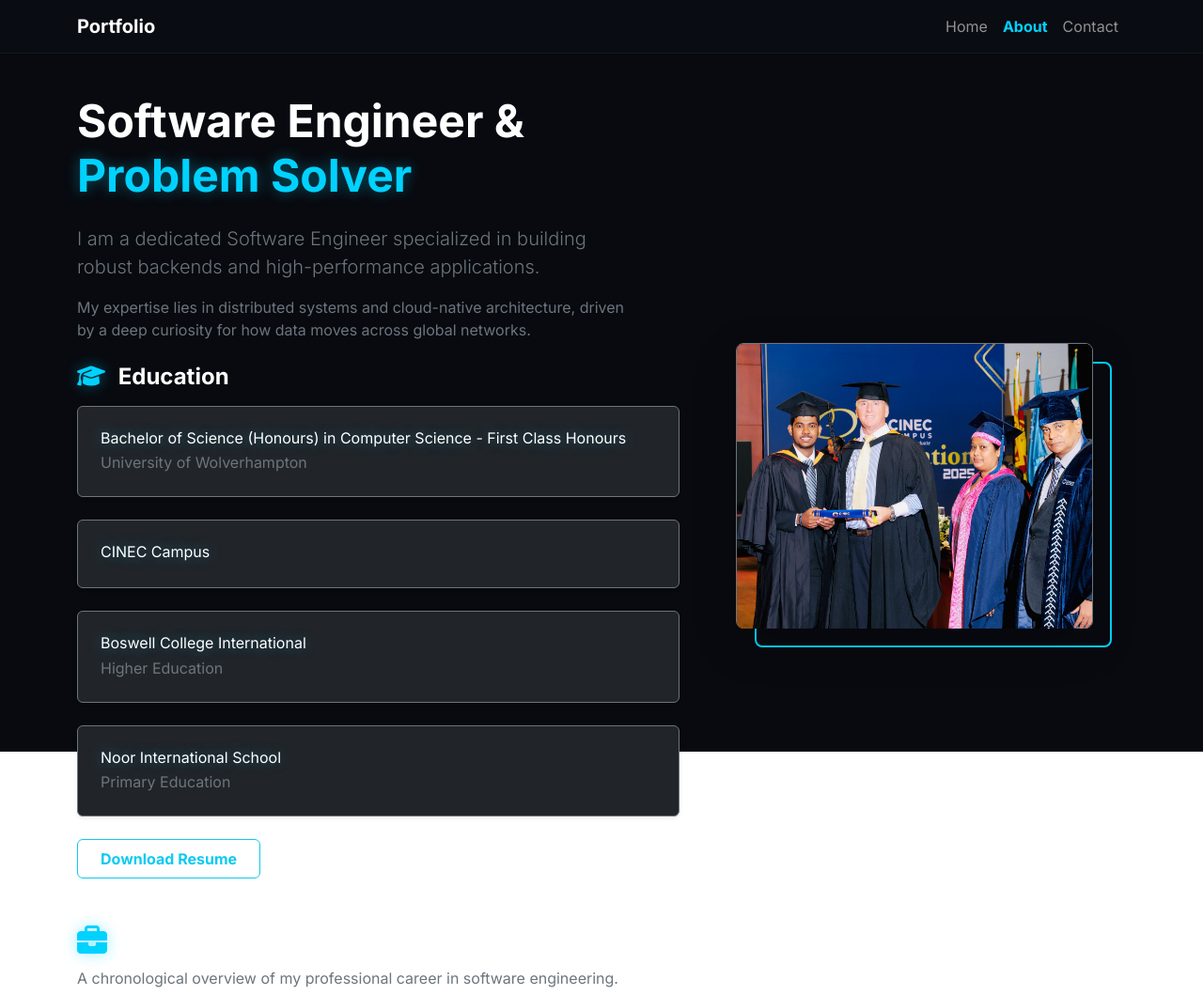
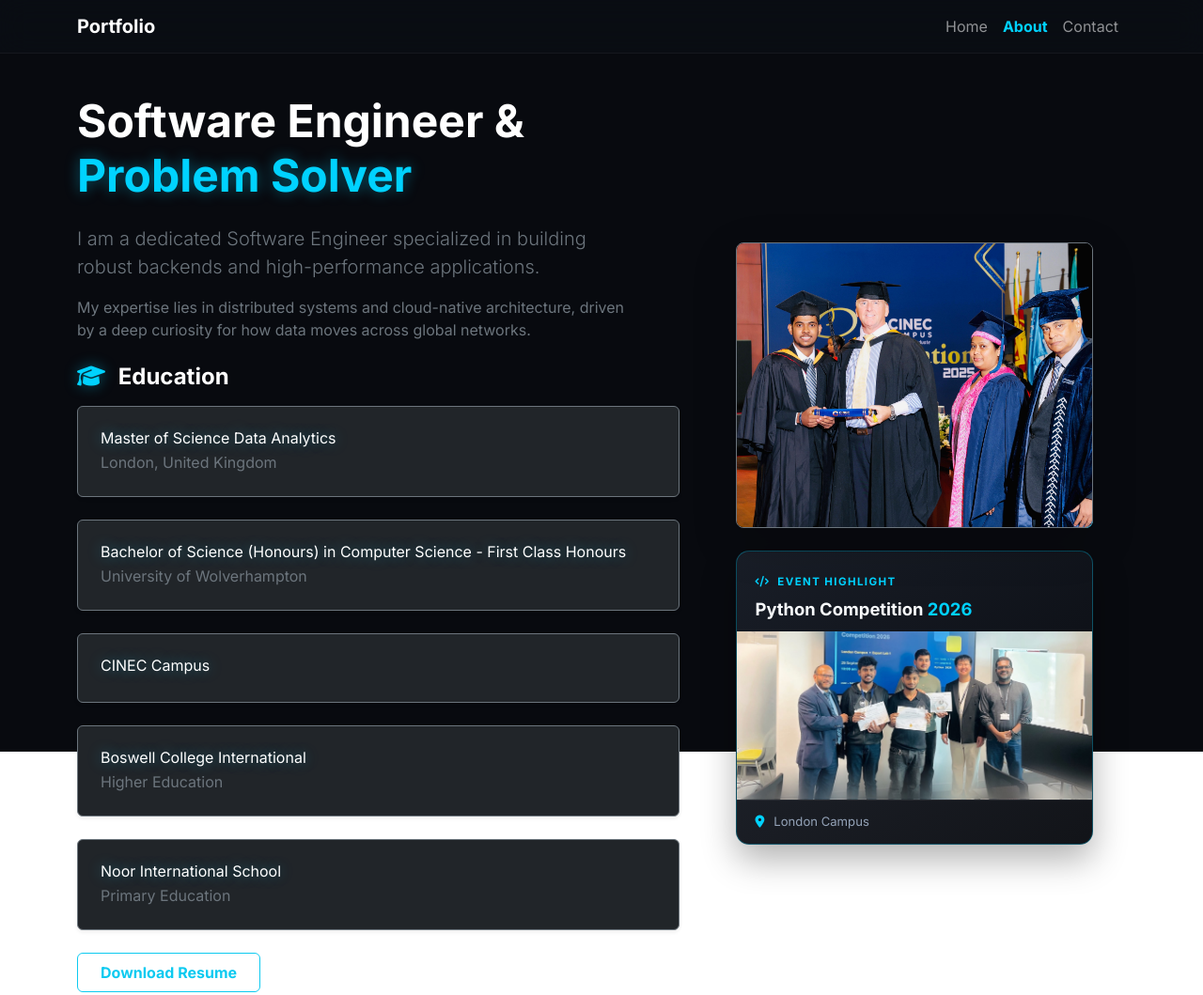
Before and after one commit to MilanJayasekara/Portfolio, a plain HTML site: page about.html in a window 1280 px wide. Shown: the top 1059 px of the page at 94% size. Drawn offline with nearby package versions, Linux system fonts and the light colour scheme.

Commit message:
DUpdatesV1

```diff
--- a/about.html
+++ b/about.html
@@ -43,6 +43,12 @@
                     </div>
 
                     <h4 class="mt-2 mb-3 fw-bold text-white"><i class="fas fa-graduation-cap text-accent me-2"></i> Education</h4>
+
+                     <div class="card bg-dark border-secondary p-4 education-card shadow-sm mb-4">
+                        <h6 class="mb-1 text-white text-accent">Master of Science Data Analytics </h6>
+                        <p class="mb-0 text-secondary">London, United Kingdom</p>
+                    </div>
+
                     <div class="card bg-dark border-secondary p-4 education-card shadow-sm mb-4">
                         <h6 class="mb-1 text-white text-accent">Bachelor of Science (Honours) in Computer Science - First Class Honours</h6>
                         <p class="mb-0 text-secondary">University of Wolverhampton</p>
@@ -66,9 +72,22 @@
                     <a href="" class="btn btn-outline-info px-4 py-2 fw-bold">Download Resume</a>
                 </div>
                 <div class="col-lg-5 order-1 order-lg-2 text-center" data-aos="zoom-in" data-aos-duration="1500">
-                    <div class="profile-frame">
-                        <img src="assets/img/MilanPic.jpg" alt="Milan Jayasekara" class="img-fluid rounded-3 shadow-lg border border-secondary">
+                    <div class="profile-frame mb-4">
+                        <img src="assets/img/MilanPic.jpg" alt="Milan Jayasekara at graduation" class="profile-photo img-fluid rounded-3 shadow-lg border border-secondary">
                     </div>
+                    <article class="competition-card text-start mx-auto">
+                        <div class="competition-card__header">
+                            <span class="competition-card__eyebrow"><i class="fas fa-code me-2" aria-hidden="true"></i>Event highlight</span>
+                            <h3 class="competition-card__title">Python Competition <span>2026</span></h3>
+                        </div>
+                        <figure class="competition-card__figure mb-0">
+                            <img src="assets/img/PythonWinnerMilan.jpg" alt="Participants and organizers at the Python Competition 2026" class="competition-card__image" loading="lazy">
+                            <figcaption class="competition-card__caption">
+                                <i class="fas fa-location-dot" aria-hidden="true"></i>
+                                <span>London Campus <span class="competition-card__separator"></span>
+                            </figcaption>
+                        </figure>
+                    </article>
                 </div>
             </div>
         </div>
--- a/css/style.css
+++ b/css/style.css
@@ -98,19 +98,95 @@ body {
 /* About Page Specifics */
 .profile-frame {
     position: relative;
-    display: inline-block;
+    display: block;
+    width: 100%;
+    max-width: 380px;
+    margin-inline: auto;
 }
 
 .profile-frame::after {
     content: '';
     position: absolute;
-    top: 20px;
-    left: 20px;
-    width: 100%;
-    height: 100%;
+    top: 12px;
+    left: 12px;
+    width: calc(100% - 12px);
+    height: calc(100% - 12px);
     border: 2px solid var(--accent);
     z-index: -1;
     border-radius: 8px;
+}
+
+.profile-photo {
+    display: block;
+    width: 100%;
+    height: auto;
+}
+
+.competition-card {
+    width: 100%;
+    max-width: 380px;
+    overflow: hidden;
+    border: 1px solid rgba(0, 210, 255, 0.3);
+    border-radius: 14px;
+    background: linear-gradient(145deg, rgba(26, 31, 41, 0.96), rgba(8, 10, 15, 0.96));
+    box-shadow: 0 16px 36px rgba(0, 0, 0, 0.3);
+    transition: transform 0.3s ease, border-color 0.3s ease, box-shadow 0.3s ease;
+}
+
+.competition-card:hover {
+    transform: translateY(-4px);
+    border-color: var(--accent);
+    box-shadow: 0 18px 40px rgba(0, 210, 255, 0.14);
+}
+
+.competition-card__header {
+    padding: 18px 20px 14px;
+}
+
+.competition-card__eyebrow {
+    display: inline-block;
+    margin-bottom: 8px;
+    color: var(--accent);
+    font-size: 0.72rem;
+    font-weight: 700;
+    letter-spacing: 0.12em;
+    text-transform: uppercase;
+}
+
+.competition-card__title {
+    margin: 0;
+    color: var(--text-primary);
+    font-size: 1.15rem;
+    font-weight: 700;
+}
+
+.competition-card__title span {
+    color: var(--accent);
+}
+
+.competition-card__image {
+    display: block;
+    width: 100%;
+    height: auto;
+}
+
+.competition-card__caption {
+    display: flex;
+    align-items: center;
+    gap: 10px;
+    padding: 13px 20px;
+    border-top: 1px solid rgba(255, 255, 255, 0.08);
+    color: var(--text-sec);
+    font-size: 0.82rem;
+}
+
+.competition-card__caption > i {
+    color: var(--accent);
+}
+
+.competition-card__separator {
+    margin: 0 5px;
+    color: rgba(148, 163, 184, 0.55);
 }
 
 /* Form Styles */
@@ -175,22 +251,6 @@ body {
     padding-top: 100px;
 }
 
-.profile-frame {
-    position: relative;
-    display: inline-block;
-}
-
-.profile-frame::after {
-    content: '';
-    position: absolute;
-    top: 20px;
-    left: 20px;
-    width: 100%;
-    height: 100%;
-    border: 2px solid var(--accent);
-    border-radius: 8px;
-    z-index: -1;
-}
 
 .profile-frame img {
     max-width: 380px;
@@ -253,20 +313,3 @@ body, .hero, section, footer {
     color: var(--accent);
     text-shadow: 0 0 15px rgba(0, 210, 255, 0.4);
 }
-
-.profile-frame {
-    position: relative;
-    display: inline-block;
-}
-
-.profile-frame::after {
-    content: '';
-    position: absolute;
-    top: 20px;
-    left: 20px;
-    width: 100%;
-    height: 100%;
-    border: 2px solid var(--accent);
-    border-radius: 8px;
-    z-index: -1;
-}
```
Also changed, not shown: assets/img/PythonWinnerMilan.jpg (added).
